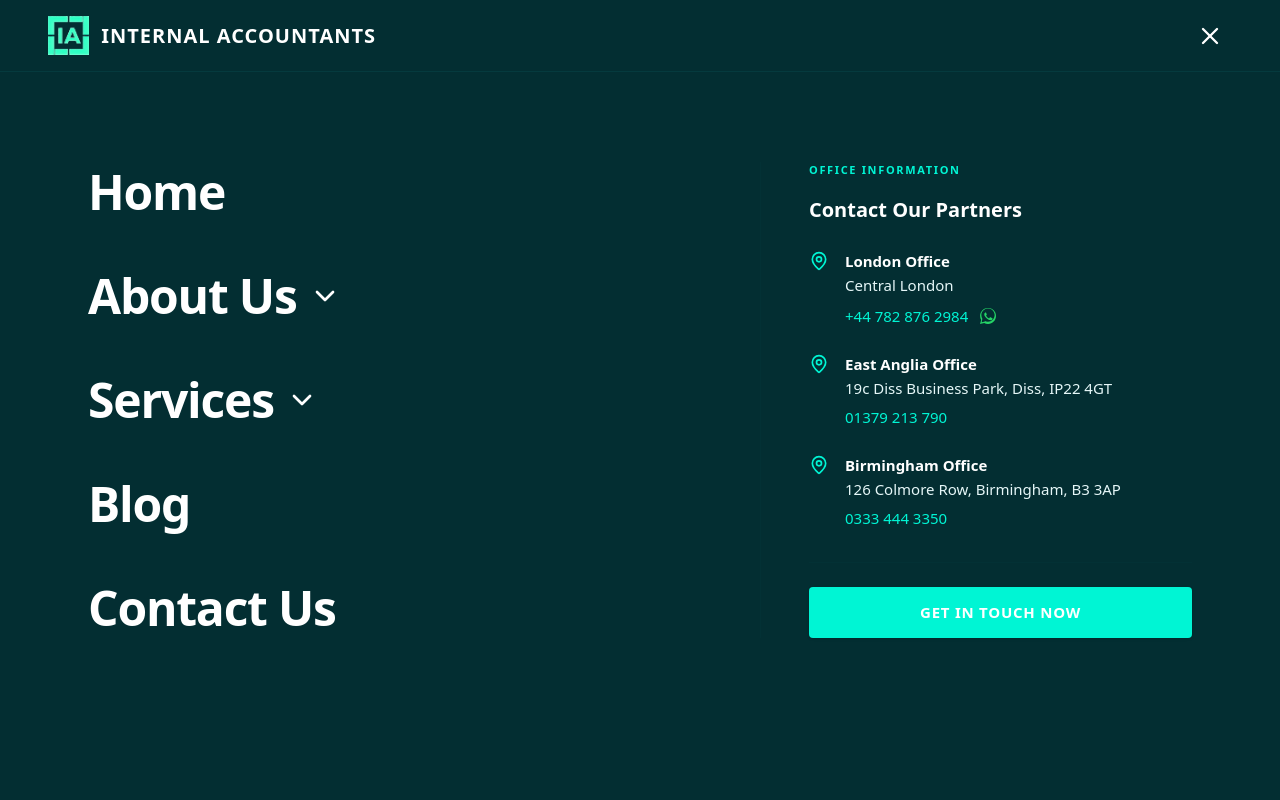
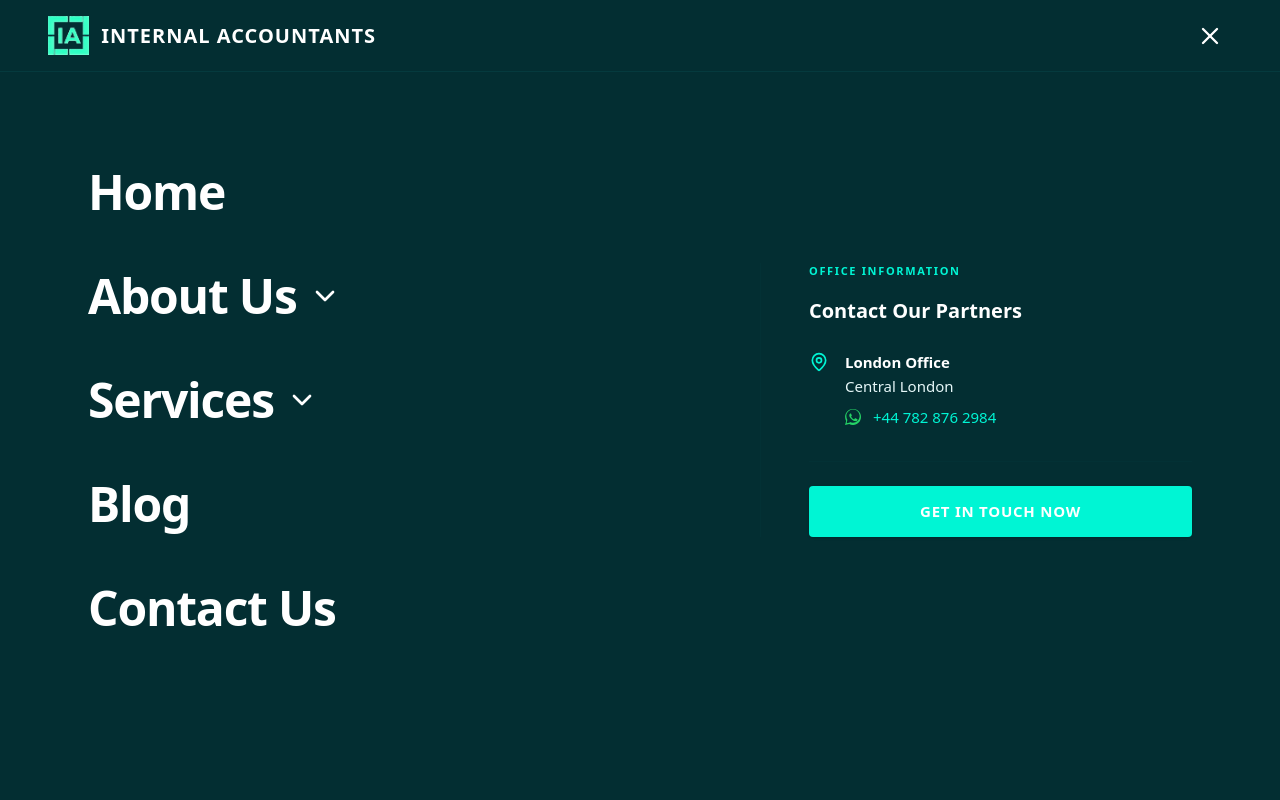
Before and after one commit to usmanwajid09/AccountingFirm, a Next.js app: page /contact in a window 1280 px wide. Both pictures are taken after a click on the button "Toggle Navigation Menu". Shown: the top 800 px of the page. Built offline with nearby package versions, Linux system fonts and the light colour scheme.

Commit message:
Remove regional offices (East Anglia, Birmingham) and reposition WhatsApp icon to the left of the phone number

```diff
--- a/app/components/Footer.js
+++ b/app/components/Footer.js
@@ -81,7 +81,6 @@ export default function Footer() {
             <div className="flex flex-col gap-3 text-[14px] text-ia-text-light font-light leading-relaxed">
               <p>📍 Central London</p>
               <p className="flex items-center gap-2">
-                📞 <a href="tel:+447828762984" className="hover:text-ia-white underline">+44 782 876 2984</a>
                 <a
                   href="https://wa.me/447828762984"
                   target="_blank"
@@ -93,6 +92,7 @@ export default function Footer() {
                     <path d="M.057 24l1.687-6.163c-1.041-1.804-1.588-3.849-1.587-5.946C.06 5.348 5.397.01 12.008.01c3.202.001 6.212 1.246 8.477 3.514 2.266 2.268 3.507 5.28 3.505 8.484-.004 6.657-5.34 11.997-11.953 11.997-2.005-.001-3.973-.502-5.724-1.455L0 24zm6.59-4.846c1.665.989 3.3 1.488 5.35 1.489 5.503 0 9.979-4.477 9.982-9.983.001-2.667-1.036-5.176-2.92-7.062C17.17 1.71 14.665.673 12.003.673 6.5 0.673 2.023 5.15 2.02 10.656c-.001 2.054.499 3.69 1.493 5.358L2.53 21.45l5.117-1.341zM17.65 14.86c-.3-.15-1.78-.88-2.05-.98-.27-.1-.47-.15-.67.15-.2.3-.77.98-.95 1.18-.18.2-.35.23-.65.08-.3-.15-1.29-.48-2.45-1.52-.9-0.8-1.51-1.79-1.69-2.09-.18-.3-.02-.46.13-.61.14-.14.3-.35.45-.53.15-.18.2-.3.3-.5.1-.2.05-.38-.02-.53-.08-.15-.67-1.62-.92-2.22-.25-.6-.5-.52-.67-.53H8.3c-.2 0-.53.07-.8.38-.28.3-1.07 1.05-1.07 2.56s1.09 2.97 1.24 3.17c.15.2 2.15 3.28 5.21 4.6 0.73.31 1.3.5 1.74.64.73.23 1.39.2 1.92.12.59-.09 1.78-.73 2.03-1.43.25-.7.25-1.29.18-1.43-.07-.15-.27-.23-.57-.38z" />
                   </svg>
                 </a>
+                <span>📞</span> <a href="tel:+447828762984" className="hover:text-ia-white underline">+44 782 876 2984</a>
               </p>
               <p>✉️ <a href="mailto:partners@internalaccountants.com" className="hover:text-ia-white underline">partners@internalaccountants.com</a></p>
             </div>
--- a/app/components/Navbar.js
+++ b/app/components/Navbar.js
@@ -251,9 +251,6 @@ export default function Navbar() {
                     <h4 className="font-bold text-ia-white">London Office</h4>
                     <p>Central London</p>
                     <div className="flex items-center gap-3 mt-1.5">
-                      <a href="tel:+447828762984" className="text-ia-blue hover:underline block">
-                        +44 782 876 2984
-                      </a>
                       <a
                         href="https://wa.me/447828762984"
                         target="_blank"
@@ -265,31 +262,10 @@ export default function Navbar() {
                           <path d="M.057 24l1.687-6.163c-1.041-1.804-1.588-3.849-1.587-5.946C.06 5.348 5.397.01 12.008.01c3.202.001 6.212 1.246 8.477 3.514 2.266 2.268 3.507 5.28 3.505 8.484-.004 6.657-5.34 11.997-11.953 11.997-2.005-.001-3.973-.502-5.724-1.455L0 24zm6.59-4.846c1.665.989 3.3 1.488 5.35 1.489 5.503 0 9.979-4.477 9.982-9.983.001-2.667-1.036-5.176-2.92-7.062C17.17 1.71 14.665.673 12.003.673 6.5 0.673 2.023 5.15 2.02 10.656c-.001 2.054.499 3.69 1.493 5.358L2.53 21.45l5.117-1.341zM17.65 14.86c-.3-.15-1.78-.88-2.05-.98-.27-.1-.47-.15-.67.15-.2.3-.77.98-.95 1.18-.18.2-.35.23-.65.08-.3-.15-1.29-.48-2.45-1.52-.9-0.8-1.51-1.79-1.69-2.09-.18-.3-.02-.46.13-.61.14-.14.3-.35.45-.53.15-.18.2-.3.3-.5.1-.2.05-.38-.02-.53-.08-.15-.67-1.62-.92-2.22-.25-.6-.5-.52-.67-.53H8.3c-.2 0-.53.07-.8.38-.28.3-1.07 1.05-1.07 2.56s1.09 2.97 1.24 3.17c.15.2 2.15 3.28 5.21 4.6 0.73.31 1.3.5 1.74.64.73.23 1.39.2 1.92.12.59-.09 1.78-.73 2.03-1.43.25-.7.25-1.29.18-1.43-.07-.15-.27-.23-.57-.38z" />
                         </svg>
                       </a>
+                      <a href="tel:+447828762984" className="text-ia-blue hover:underline block">
+                        +44 782 876 2984
+                      </a>
                     </div>
-                  </div>
-                </div>
-
-                {/* East Anglia */}
-                <div className="flex gap-4">
-                  <MapPin className="w-5 h-5 text-ia-blue shrink-0 mt-0.5" />
-                  <div>
-                    <h4 className="font-bold text-ia-white">East Anglia Office</h4>
-                    <p>19c Diss Business Park, Diss, IP22 4GT</p>
-                    <a href="tel:01379213790" className="text-ia-blue hover:underline block mt-1">
-                      01379 213 790
-                    </a>
-                  </div>
-                </div>
-
-                {/* Birmingham */}
-                <div className="flex gap-4">
-                  <MapPin className="w-5 h-5 text-ia-blue shrink-0 mt-0.5" />
-                  <div>
-                    <h4 className="font-bold text-ia-white">Birmingham Office</h4>
-                    <p>126 Colmore Row, Birmingham, B3 3AP</p>
-                    <a href="tel:03334443350" className="text-ia-blue hover:underline block mt-1">
-                      0333 444 3350
-                    </a>
                   </div>
                 </div>
               </div>
--- a/app/contact/page.js
+++ b/app/contact/page.js
@@ -6,7 +6,7 @@ import { Phone, Mail, MapPin } from "lucide-react";
 
 export const metadata = {
   title: "Contact Us",
-  description: "Get in touch with the partners at Internal Accountants. Contact our regional offices in London, Birmingham, and East Anglia, or request a visual accounts review.",
+  description: "Get in touch with the partners at Internal Accountants. Contact our London office or request a visual accounts review.",
 };
 
 export default function Contact() {
@@ -15,19 +15,7 @@ export default function Contact() {
       title: "London Office",
       address: ["Central London"],
       phone: "+44 782 876 2984",
-      email: "london@internalaccountants.com",
-    },
-    {
-      title: "East Anglia Office",
-      address: ["19c Diss Business Park", "Hopper Way, Diss", "IP22 4GT"],
-      phone: "01379 213 790",
-      email: "hello@internalaccountants.com",
-    },
-    {
-      title: "Birmingham Office",
-      address: ["126 Colmore Row", "Birmingham", "B3 3AP"],
-      phone: "0333 444 3350",
-      email: "midlands@internalaccountants.com",
+      email: "partners@internalaccountants.com",
     },
   ];
 
@@ -80,12 +68,6 @@ export default function Contact() {
                           </span>
                           <div className="flex items-center gap-3">
                             <a
-                              href="tel:+447828762984"
-                              className="text-[16px] font-bold text-white hover:text-ia-blue transition-colors duration-200"
-                            >
-                              +44 782 876 2984
-                            </a>
-                            <a
                               href="https://wa.me/447828762984"
                               target="_blank"
                               rel="noopener noreferrer"
@@ -95,6 +77,12 @@ export default function Contact() {
                               <svg className="w-5 h-5 fill-current" viewBox="0 0 24 24">
                                 <path d="M.057 24l1.687-6.163c-1.041-1.804-1.588-3.849-1.587-5.946C.06 5.348 5.397.01 12.008.01c3.202.001 6.212 1.246 8.477 3.514 2.266 2.268 3.507 5.28 3.505 8.484-.004 6.657-5.34 11.997-11.953 11.997-2.005-.001-3.973-.502-5.724-1.455L0 24zm6.59-4.846c1.665.989 3.3 1.488 5.35 1.489 5.503 0 9.979-4.477 9.982-9.983.001-2.667-1.036-5.176-2.92-7.062C17.17 1.71 14.665.673 12.003.673 6.5 0.673 2.023 5.15 2.02 10.656c-.001 2.054.499 3.69 1.493 5.358L2.53 21.45l5.117-1.341zM17.65 14.86c-.3-.15-1.78-.88-2.05-.98-.27-.1-.47-.15-.67.15-.2.3-.77.98-.95 1.18-.18.2-.35.23-.65.08-.3-.15-1.29-.48-2.45-1.52-.9-0.8-1.51-1.79-1.69-2.09-.18-.3-.02-.46.13-.61.14-.14.3-.35.45-.53.15-.18.2-.3.3-.5.1-.2.05-.38-.02-.53-.08-.15-.67-1.62-.92-2.22-.25-.6-.5-.52-.67-.53H8.3c-.2 0-.53.07-.8.38-.28.3-1.07 1.05-1.07 2.56s1.09 2.97 1.24 3.17c.15.2 2.15 3.28 5.21 4.6 0.73.31 1.3.5 1.74.64.73.23 1.39.2 1.92.12.59-.09 1.78-.73 2.03-1.43.25-.7.25-1.29.18-1.43-.07-.15-.27-.23-.57-.38z" />
                               </svg>
+                            </a>
+                            <a
+                              href="tel:+447828762984"
+                              className="text-[16px] font-bold text-white hover:text-ia-blue transition-colors duration-200"
+                            >
+                              +44 782 876 2984
                             </a>
                           </div>
                         </div>
```
